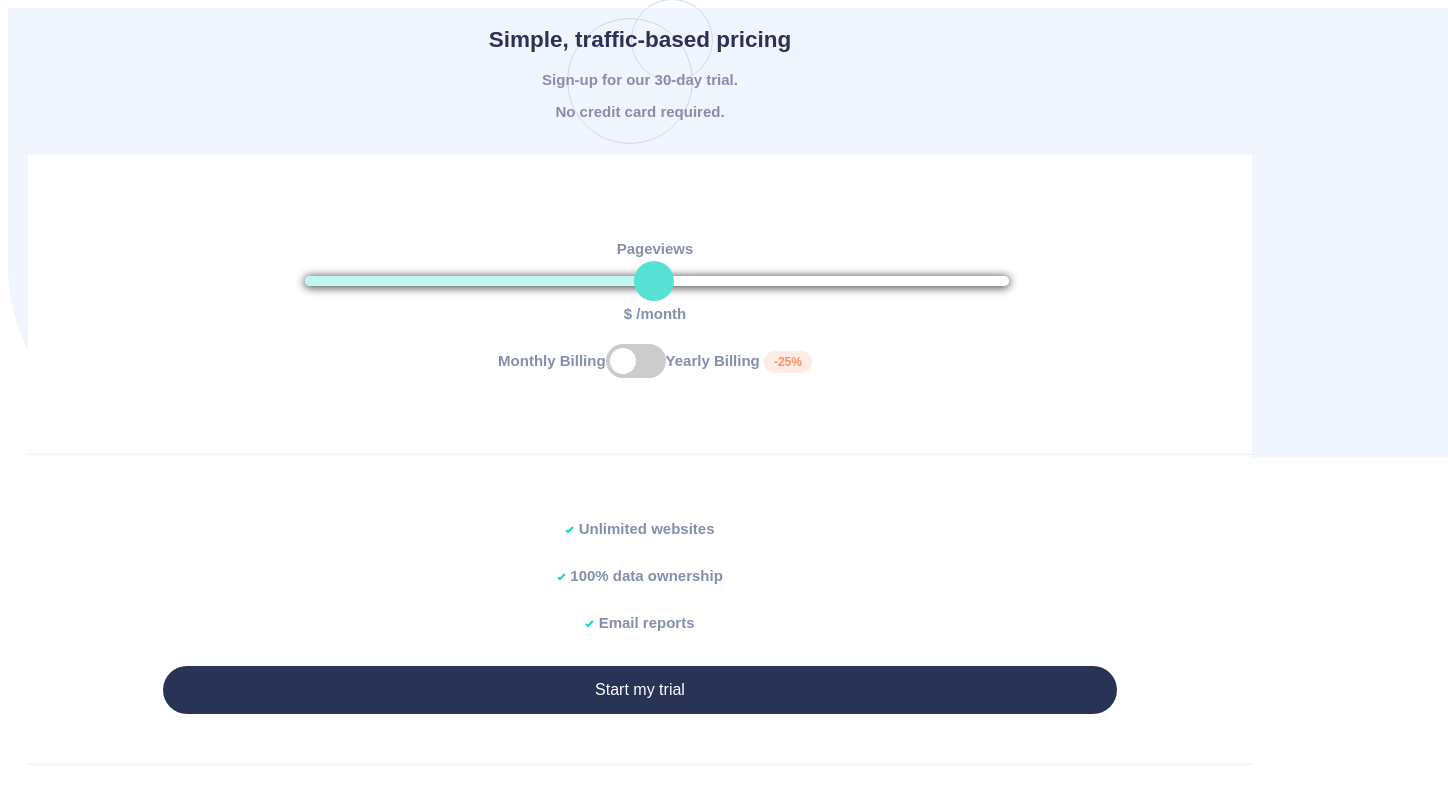
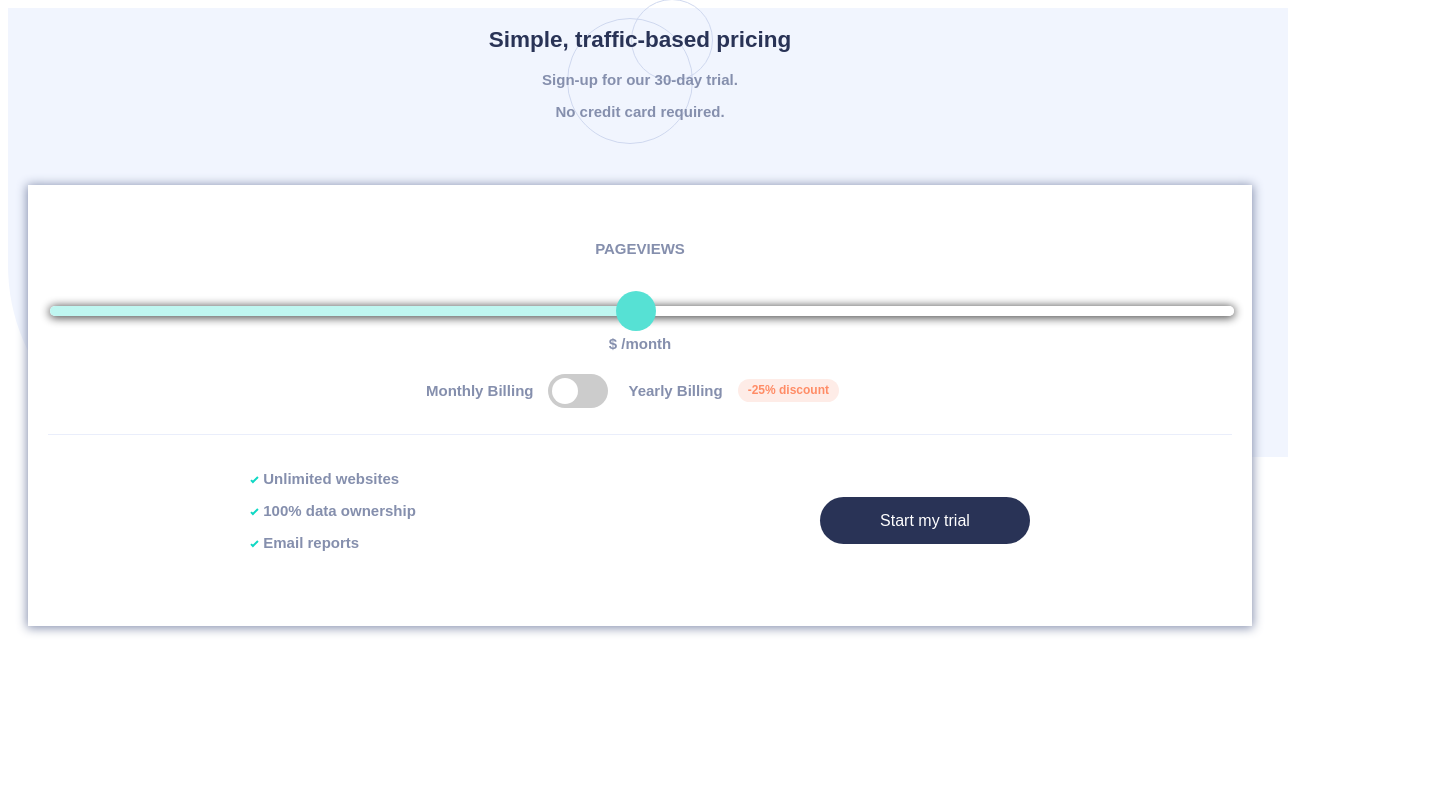
Before and after one commit to avilarino/html-css-challenge-3, a plain HTML site: page index.html in a window 1280 px wide. Shown: the whole page, 1448 px wide, since content can reach past the window. Drawn offline with Linux system fonts and the light colour scheme.

Commit message:
styles-changes

```diff
--- a/index.html
+++ b/index.html
@@ -7,9 +7,7 @@
     <link rel="icon" type="image/png" sizes="32x32" href="./images/favicon-32x32.png">
     <title>Frontend Mentor | Interactive pricing component</title>
   </head>
-
   <body>
-
     <div class="principal-container">
 
       <svg class="bg-pattern" xmlns="http://www.w3.org/2000/svg" width="1440" height="449"><path fill="#F1F5FE" fill-rule="evenodd" d="M0 0h1440v449H191.5C85.737 449 0 363.263 0 257.5V0z"/></svg>
@@ -23,32 +21,48 @@
         </div>
       </div>
 
+      <div class="second-principal-container">
+
         <div class="second-container">
-        <h3 class="text-grey-bold">Pageviews</h3>
+            <h3 class="text-grey-bold">PAGEVIEWS</h3>
             <div class="slidecontainer">
               <input type="range" min="1" max="100" value="50" class="slider" id="myRange">
             </div>
             <p class="text-grey-bold">$ /month</p>
-
             <div class="second-container-discount">
               <p class="text-grey-bold">Monthly Billing</p>
               <label class="switch">
                 <input type="checkbox">
                 <span class="slider2 round"></span>
               </label>
-          <p class="text-grey-bold">Yearly Billing
-                            <span class="discount-mobile">-25%</span>
-                            <span class="discount-desktop">-25% discount</span></p>
+
+              <div class="flex-discount">
+                  <p class="text-grey-bold">Yearly Billing</p>
+                  <p class="discount-mobile">-25%</p>
+                  <p class="discount-desktop">-25% discount</p>
               </div>
             </div>
+        </div>
+
         <div class="three-container">
-      <p class="text-grey-bold"><span> <svg xmlns="http://www.w3.org/2000/svg" width="9" height="8"><path fill="none" stroke="#10D8C4" stroke-width="2" d="M1 4.134l1.907 1.908L7.949 1"/></svg></span> Unlimited websites</p>
-      <p class="text-grey-bold"><span> <svg xmlns="http://www.w3.org/2000/svg" width="9" height="8"><path fill="none" stroke="#10D8C4" stroke-width="2" d="M1 4.134l1.907 1.908L7.949 1"/></svg></span> 100% data ownership</p>
-      <p class="text-grey-bold"><span> <svg xmlns="http://www.w3.org/2000/svg" width="9" height="8"><path fill="none" stroke="#10D8C4" stroke-width="2" d="M1 4.134l1.907 1.908L7.949 1"/></svg></span> Email reports</p>
+          <div class="three-container-titles">
+            <p class="text-grey-bold"><span><svg xmlns="http://www.w3.org/2000/svg" width="9" height="8"><path fill="none" stroke="#10D8C4" stroke-width="2" d="M1 4.134l1.907 1.908L7.949 1"/></svg></span> Unlimited websites</p>
+            <p class="text-grey-bold"><span><svg xmlns="http://www.w3.org/2000/svg" width="9" height="8"><path fill="none" stroke="#10D8C4" stroke-width="2" d="M1 4.134l1.907 1.908L7.949 1"/></svg></span> 100% data ownership</p>
+            <p class="text-grey-bold"><span><svg xmlns="http://www.w3.org/2000/svg" width="9" height="8"><path fill="none" stroke="#10D8C4" stroke-width="2" d="M1 4.134l1.907 1.908L7.949 1"/></svg></span> Email reports</p>
+          </div>
+          <div class="container-button">
             <a class="button-blue" href="">Start my trial</a>
+          </div>
         </div>
     </div>
 
 
   </body>
   </html>
+
+
+
+
+
+</body>
+</html>
--- a/style.css
+++ b/style.css
@@ -13,12 +13,15 @@ body {
   flex-direction: column;
   justify-content: center;
   align-items: center;
+  text-align: center;
   font-family: 'Manrope', sans-serif;
+  margin-bottom: 50px
 }
 
 .bg-pattern {
   position: absolute;
   z-index: -2;
+  width: 100%;
 }
 
 .pattern-circles {
@@ -49,6 +52,14 @@ body {
 
 /* second part ------------------------------------------------ */
 
+.second-principal-container {
+  margin: 0px 20px 0 20px;
+  box-sizing: content-box;
+  box-shadow: 0px 1px 10px 1px hsl(225, 20%, 60%);
+  background-color: white;
+  padding: 20px
+}
+
 .second-container {
   display: flex;
   flex-direction: column;
@@ -56,21 +67,20 @@ body {
   align-items: center;
   background: white;
   border-bottom: 1px solid hsl(224, 65%, 95%);
-  margin: 20px 20px 0 20px;
-  padding: 70px 10px 70px 40px;
   box-sizing: content-box;
+  padding: 20px 0 20px 0;
 }
+
 
 .text-grey-bold {
   color: hsl(225, 20%, 60%);
   font-weight: 600;
   font-size: 15px;
-
 }
 
 .slidecontainer {
-  width: 60%;
-  margin-top: 0px;
+  width: 100%;
+  margin-top: 30px;
 }
 
 .slider{
@@ -156,17 +166,31 @@ input:checked + .slider2:before {
   border-radius: 50%;
 }
 
-.discount-mobile{
+.flex-discount {
+display: flex;
+}
+
+.discount-mobile  {
+  background-color: hsl(14, 92%, 95%);
+  color: hsl(15, 100%, 70%);
+  border-radius: 15px;
+  font-weight: 600;
+  font-size: 12px;
+  display: flex;
+  flex-direction: column;
+  justify-content: center;
+
+}
+
+.discount-desktop{
+  display: none;
   background-color: hsl(14, 92%, 95%);
   color: hsl(15, 100%, 70%);
   padding: 4px 10px 4px 10px;
   border-radius: 15px;
   font-weight: 600;
   font-size: 12px;
-}
-
-.discount-desktop{
-  display: none;
+  box-sizing: content-box;
 }
 
 .second-container-discount {
@@ -174,7 +198,10 @@ input:checked + .slider2:before {
   flex-direction: row;
   justify-content: center;
   align-items: center;
+  background: white;
+  box-sizing: content-box;
   width: 100%;
+  height: 100%;
 }
 
 .three-container {
@@ -183,19 +210,47 @@ input:checked + .slider2:before {
   justify-content: center;
   align-items: center;
   background: white;
-  border-bottom: 1px solid hsl(224, 65%, 95%);
-  margin: 0px 20px 0 20px;
-  padding: 50px 150px 50px 150px;
+  padding: 20px 0px 20px 0;
   box-sizing: content-box;
 }
+
+.three-container-titles {
+  margin-bottom: 20px
+}
+
 
 .button-blue {
   background-color: hsl(227, 35%, 25%);
   color: white;
-  padding: 15px;
+  padding: 15px 60px 15px 60px;
   border-radius: 25px;
   text-decoration: none;
-  width: 100%;
   text-align: center;
-  margin-top: 20px;
+  width: 300px;
 }
+
+@media (min-width: 375px) {
+    .three-container {
+      display: flex;
+      flex-direction: row;
+      justify-content: space-around;
+    }
+
+    .switch{
+      margin-right: 20px;
+    }
+
+    .second-container-discount p {
+      margin-right: 15px;
+    }
+
+    .discount-mobile {
+      display: none;
+    }
+
+    .discount-desktop{
+      display: block;
+    }
+
+
+ }
```
Lines whose indentation alone changed are shown as unchanged.
